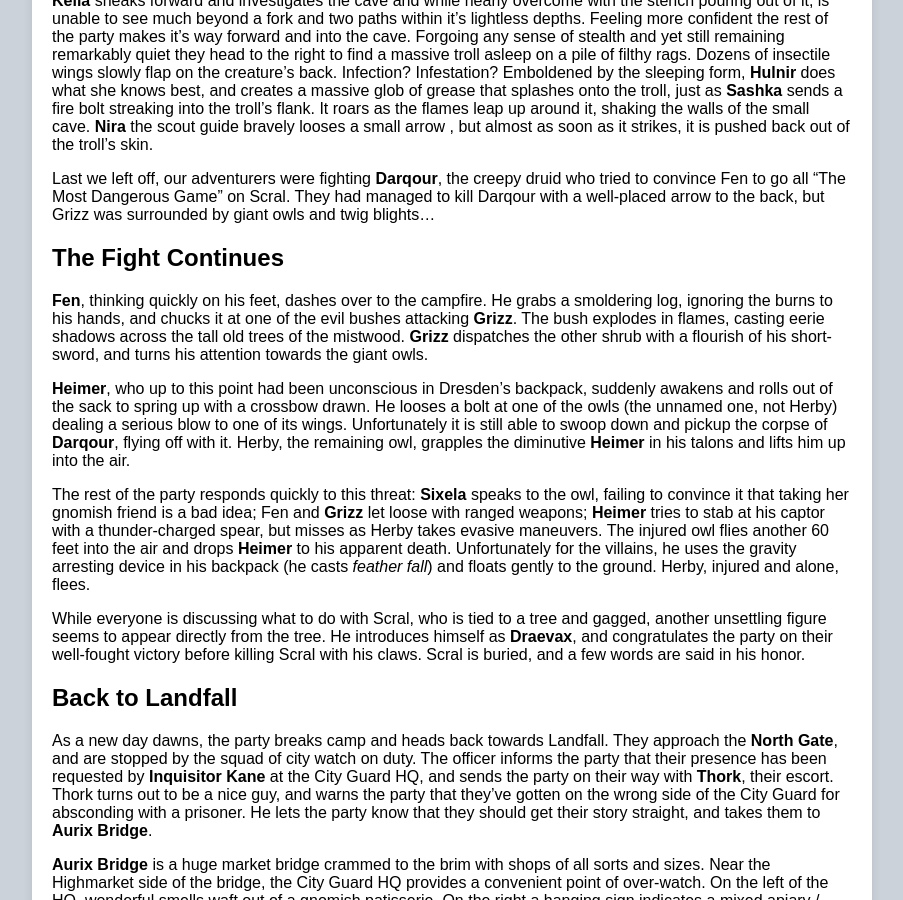
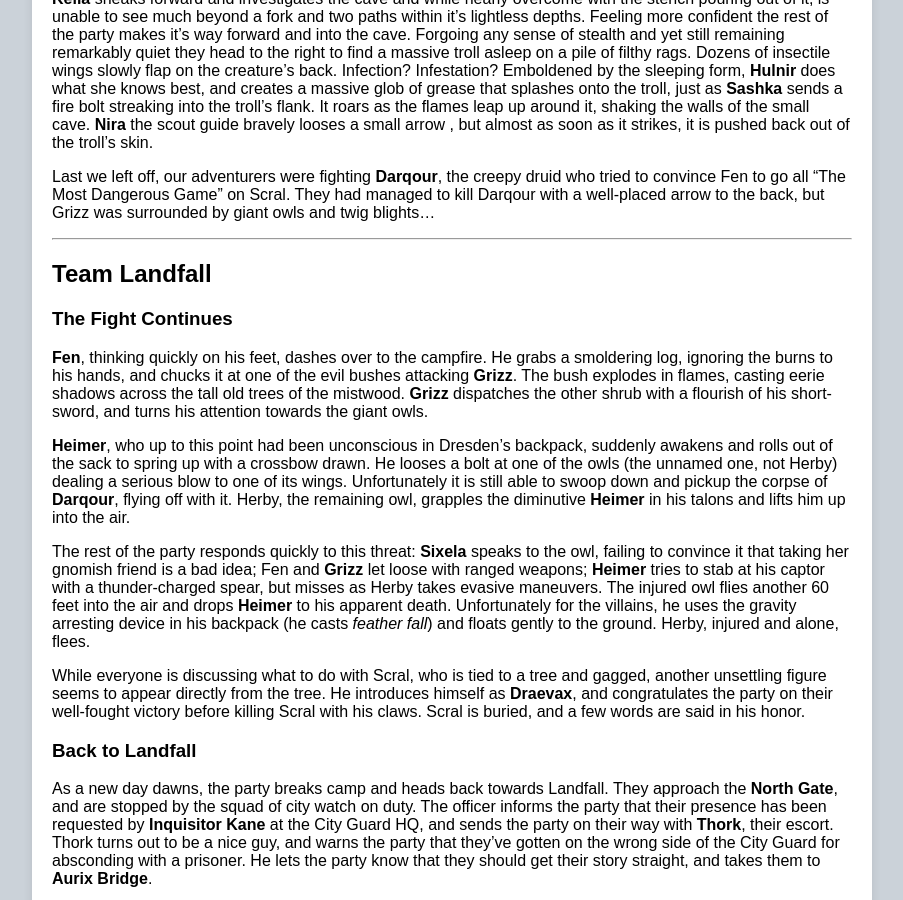
Before and after one commit to pragma-turner/tavernsandtales, a Jekyll site: the page built from _posts/2024-02-13-season-2-session-5.md, in a window 1280 px wide and 900 px high, scrolled down 1589 px. Shown: the whole window, without its empty margins (188-1091 px from the left). Built offline with Jekyll 4.4.1, drawn with Linux system fonts in a browser that asks for light colours.

Commit message:
Better formatting.

```diff
--- a/_posts/2024-02-13-season-2-session-5.md
+++ b/_posts/2024-02-13-season-2-session-5.md
@@ -4,15 +4,16 @@ title: The God of Fire // Funkleberry Fever
 summary: "Travis' table makes their way to <b>Zaloth</b>.</br>
 Turner's table goes on a shopping spree."
 ---
+---
 # Wolf's Teeth Mountains
 
-## Avalanche Ambush
+### Avalanche Ambush
 
 Our adventurer's begin hiding in a loose semi-circle around a pile of ruble from the Avalanche Ambush that Dreavax sprang while jauntily tipping an imaginary hat. Asshole.
 As the party hides, **Uhr** maintains an illusion of the party as dead bodies crushed in the rubble. As the 10 Vlazaoth goat people work their way closer, it appears that the illusion has them fooled. **Geo** is able to make out some of what the Vlazoth are saying in some odd dialect of Giant. He detects themes of sadness, distress, and frustration.
 The party while hiding is unable to communicate, and everyone waits to see who makes the first move. Somewhat lightening the mood, the Vlazoth perched high up on the cleft's rocky walls begin a song that utilizes the echoes created from their call and response song, and their mountainous surroundings. This is all **Geo** needed, and with a word and wave he makes himself known. After a few minutes of rather curt conversation the party is able to meet and communicate with the scout party's leader, **Bah'rin**, a Vlazoth with all black fur, a spear and a long scar diagonally across his face. His horns are large and curl around the sides of his head like a ram's. Several hours of travel and an attempt at learning the call and response mountain song later the party and the scouts are able to make their way to the lip of a medium sized caldera.
 
-## Zaloth
+### Zaloth
 As everyone is led over the rim, they are able to see a small village of stone buildings ingeniously carved into the side of the caldera. The buildings are colored and arranged in a way that if viewed from across the caldera (where an obvious trail is located), they would be nearly impossible to detect. Creative use of camouflage and  a little forced perspective seem to have served the Vlazoth well. The lower reaches of the caldera are increasing covered in vegetation, until met with a striking blue lake. Steam curls lazily from the lake's surface.  **Hulnir**, **Hasselhoff**, and **Geo** are soon greeted by the village elder as they are led into town, but their eyes are drawn behind the wizened leader to two strangers standing outside the common building and surrounded by other curious Vlazoth. A tall and thin High Elf man in very out of place court finery, and a diminutive halfling woman in dark greys and browns.
 
 **Thar, the Ki'ai** is stooped, but walks with sure ~~feet~~ hooves across the rocky slope. As he nears, the party sees that Thar is walking with a staff made of obsidian wound with golden colored wire, surmounted by a small steady flame that moves with the staff. He wears rough spun robes dyed a faded red, and has a chain neckless dotted at even intervals with large, rough-cut rubies. Are they glowing?
@@ -23,7 +24,7 @@ In the quiet time just before sleep, **Sashka** begins an ill-timed lecture whil
 
 After an uneventful evening, the party is awakened the sounds in the fireplace of strong winds blowing outside. After stepping outside the common building, the party is able to see that a blizzard is now raging but seems to blow right over the top of the caldera, and the wind seems preternaturally clam inside the confines of the rim. **Thar** tells the party of a great threat to the village. A monstrous beast with green skin with horrible claws and teeth has already killed four of their number. If they can kill the beast, then Thar offers an audience with the **Keh'lek'ki'ai**, the fire god who lives beneath the waters, and intimates that she will likely help them on their quest to find the keep that the Xeriketh's Blades have taken over in the mountains.
 
-## The Hunt
+### The Hunt
 
 Properly incentivized, the party is gifted some warm, but very uncomfortable woven plant fiber and moss cloaks to keep them warm and sent out into the blizzard to try and sneak up on the beast while it shelters from the storm. The second in command of the Vlazoth scouts Rina offers to lead them to the cave of the beast, through the storm.  Saved only by **Sashka's**  incessant guidance, the party is able to escape the worst of the blizzard without harm.  As the party reaches a small depression they see a cleared area filling with snow and body parts haphazardly tossed into two piles near a medium sized boulder half blocking a cave entrance.
 
@@ -31,8 +32,10 @@ Properly incentivized, the party is gifted some warm, but very uncomfortable wov
 
 Last we left off, our adventurers were fighting **Darqour**, the creepy druid who tried to convince Fen to go all "The Most Dangerous Game" on Scral. They had managed to kill Darqour with a well-placed arrow to the back, but Grizz was surrounded by giant owls and twig blights...
 
-The Fight Continues
--------------------
+---
+# Team Landfall
+
+### The Fight Continues
 
 **Fen**, thinking quickly on his feet, dashes over to the campfire. He grabs a smoldering log, ignoring the burns to his hands, and chucks it at one of the evil bushes attacking **Grizz**. The bush explodes in flames, casting eerie shadows across the tall old trees of the mistwood. **Grizz** dispatches the other shrub with a flourish of his short-sword, and turns his attention towards the giant owls.
 
@@ -42,8 +45,7 @@ The rest of the party responds quickly to this threat: **Sixela** speaks to the
 
 While everyone is discussing what to do with Scral, who is tied to a tree and gagged, another unsettling figure seems to appear directly from the tree. He introduces himself as **Draevax**, and congratulates the party on their well-fought victory before killing Scral with his claws. Scral is buried, and a few words are said in his honor.
 
-Back to Landfall
-----------------
+### Back to Landfall
 
 As a new day dawns, the party breaks camp and heads back towards Landfall. They approach the **North Gate**, and are stopped by the squad of city watch on duty. The officer informs the party that their presence has been requested by **Inquisitor Kane** at the City Guard HQ, and sends the party on their way with **Thork**, their escort. Thork turns out to be a nice guy, and warns the party that they've gotten on the wrong side of the City Guard for absconding with a prisoner. He lets the party know that they should get their story straight, and takes them to **Aurix Bridge**.
 
@@ -51,22 +53,19 @@ As a new day dawns, the party breaks camp and heads back towards Landfall. They
 
 The party meets with **Inquisitor Kane**, who through a thick high-elf accent manages to inform the party that they are not above the law, and will need to help him retrieve some items from the house of the famous adventurer: **Stallenor**. Stallenor is unreachable, and Kane would like the party to find a sending stone or similar item to contact him with. In addition, Stallenor recently acquired a pair of odd bracelets from a rampaging undead ogre and Kane would like those bracelets as evidence in an ongoing investigation.
 
-Shopping Spree!
----------------
+### Shopping Spree!
 
 The adventurers are eager to get started on their quest, but their stomachs get the better of them and they head into **Dinkleberger's Fine Treats** to purchase some authentic gnomish delicatessen. They find an array of wondrous pastries, but are only able to stomach the cost of some discount **Funkleberry Danishes**, which have an incredibly strong odor.
 
 They make their way over to the Apiary, bypassing **Firebrand's Flatbreads**, to the great chagrin of its proprietor - Pete Zah IX. They enter **Stoutheart's Apiary**, and are greeted by the eponymous dwarf. He showcases his wares, which are both tasty and medicinal, and shows the party the myriad of bee colonies he keeps in the back half of his shop. The party pools their money together to purchase a **BumbleZilla Larvea**, hoping that one day it can serve as a mount for **Fen**. Meanwhile, Sixela befriends Zzzerg, the queen of Stoutheart's biggest colony, by offering her a Funkleberry Danish. Zzzerg spits up a weeks worth of royal jelly for the party to use to feed their new larvea.
 
-The Gilded Gutter
------------------
+### The Gilded Gutter
 
 The party makes their way to Cat Folley Alley, where Stallenor's residence is. They pass into **Goldspire**, AKA **The Gilded Gutter**, and are immediately appalled by the muddy streets which stink of night soil and the buildings which seem to be just a good push away from falling over.
 
 They are approached by a beggar with a serious cough. Fen determines that this beggar has a condition which will turn him into a Zombie by the end of the day if he is not treated. Unfortunately, the party is unsure how to help the man and they have no coin to offer. They give him a Funkleberry danish and continue on their quest.
 
-Cat Folley Alley
-----------------
+### Cat Folley Alley
 
 Having arrived at the alley, Sixela decides to wildshape into a cat and scout ahead. She spots someone hidden in a pile of trash, and a goblin who seems to be watching the trash-pile. She prowls over to Stallenor's front door and sticks her paw in the mail slot, only to morph back into her humanoid shape when her paw is stabbed with a dagger!
 
```
